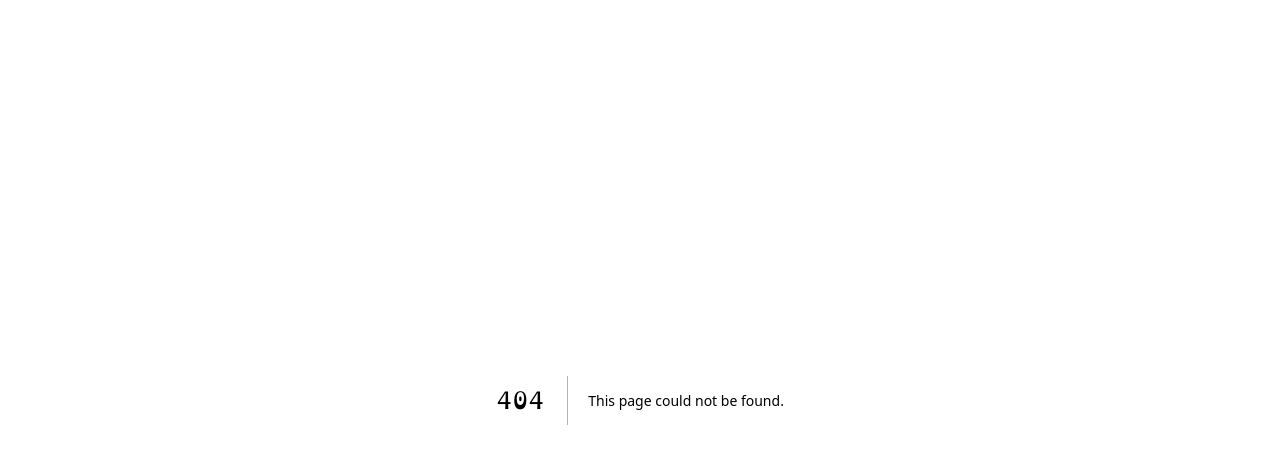
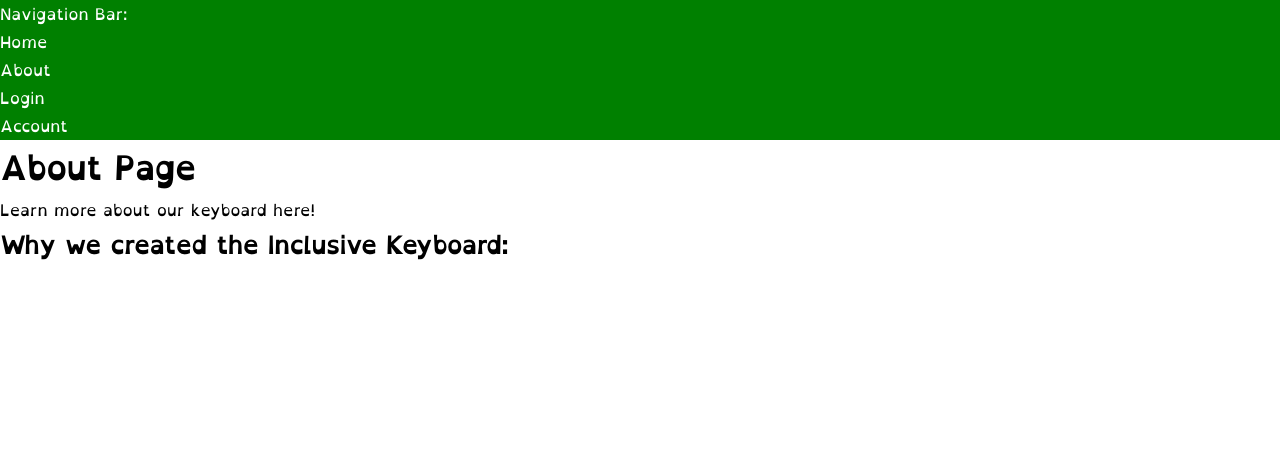
Before and after one commit to kdanedesigns/InclusiveAlphabet, a Next.js app: page /about in a window 1280 px wide. Before the commit this address had no page. Shown: the top 464 px of the page. Built offline with nearby package versions, Linux system fonts and the light colour scheme.

Commit message:
Nav updates. Letters work. Attemts db connection.

```diff
--- a/package.json
+++ b/package.json
@@ -12,6 +12,7 @@
     "@types/node": "18.15.11",
     "@types/react": "18.0.33",
     "@types/react-dom": "18.0.11",
+    "aws-sdk": "^2.1397.0",
     "body-parser": "^1.20.2",
     "eslint": "8.37.0",
     "eslint-config-next": "13.2.4",
--- /dev/null
+++ b/src/aws.config.ts
@@ -0,0 +1,5 @@
+AWS.config.update({
+    accessKeyId: 'AKIAR2S46HFNP5BQLCB5',
+    secretAccessKey: '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',
+    region: 'us-east-1',
+  });
--- a/src/components/Nav.module.css
+++ b/src/components/Nav.module.css
@@ -10,5 +10,12 @@
 }
 
 .logo-container {
-    display: flex;
+    display: inline-block;
 }
+
+.vnavbar {
+    margin: 0;
+    padding: 0;
+    background-color: green;
+    color: white
+  }
--- a/src/components/Nav.tsx
+++ b/src/components/Nav.tsx
@@ -28,7 +28,7 @@ const Links: React.FC<{ links: Link[] }> = ({ links }) => {
 const Nav: React.FC<{}> = () => {
 
     return (
-        <nav className={styles.navbar}>
+        <nav className={styles.vnavbar}>
             <div className={styles['logo-container']}>
                 <span>Navigation Bar:</span>
             </div>
--- a/src/components/links.json
+++ b/src/components/links.json
@@ -3,6 +3,10 @@
         {
             "label": "Home",
             "href": "/"
+        },
+        {
+            "label": "About",
+            "href": "/about"
         },
         {
             "label": "Login",
--- a/src/pages/_app.tsx
+++ b/src/pages/_app.tsx
@@ -10,26 +10,7 @@ import React from 'react';
 export default function App({ Component, pageProps }: AppProps) {
   return (
     <div>
-      {/* <nav>
-        <ul>
-          <li>
-            <Link href="/">
-              <a>Home</a>
-            </Link>
-          </li>
-          <li>
-            <Link href="/login">
-              <a>Login</a>
-            </Link>
-          </li>
-          <li>
-            <Link href="/account">
-              <a>Account</a>
-            </Link>
-          </li>
-        </ul>
-      </nav> */}
-    <Component {...pageProps} />
+      <Component {...pageProps} />
   </div>
   );
 }
--- /dev/null
+++ b/src/pages/about.tsx
@@ -0,0 +1,17 @@
+// pages/acc.tsx
+import React from 'react';
+import Nav from '../components/Nav'
+
+const AccPage: React.FC = () => {
+  return (
+    <div>
+        <Nav></Nav>
+          <h1>About Page</h1>
+          Learn more about our keyboard here!
+          <br></br>
+          <h2>Why we created the Inclusive Keyboard:</h2>
+    </div>
+  )
+};
+
+export default AccPage;
--- a/src/pages/index.tsx
+++ b/src/pages/index.tsx
@@ -59,8 +59,8 @@ export default function Home() {
 
   return (
     <>
-    <Nav></Nav>
       {/* Set the page head, including title, meta tags, and favicon */}
+      <Nav></Nav>
       <Head>
         <title>DysKeys</title>
         <meta name="description" content="Image Rotation testing" />
```
Also changed, not shown: src/pages/login.tsx (+39 -25 lines), 1 other file (tests, documents, lock files or other folders).
